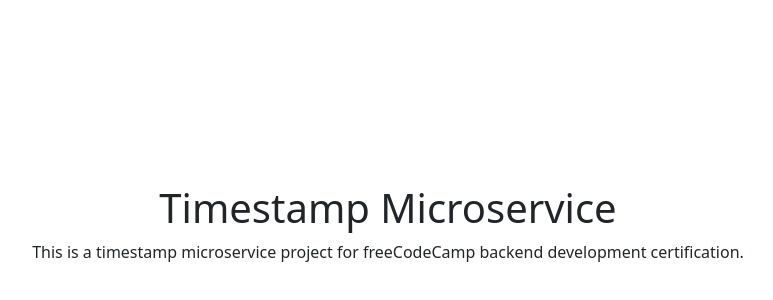
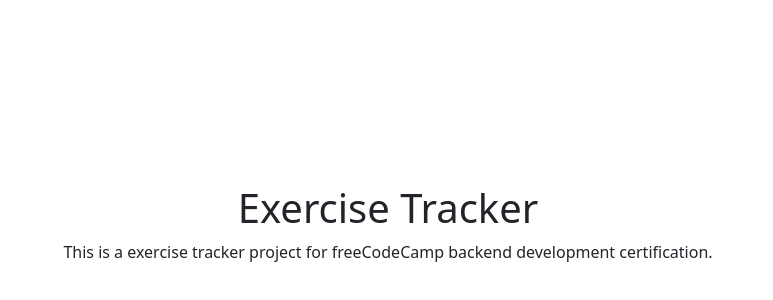
Before and after one commit to azerty0220pl/Timestamp_Microservice_FCC, a website: page views/index.html in a window 1280 px wide. Shown: the part 168-468 px from the top of the page, without its empty margins (252-1025 px from the left). Drawn offline with nearby package versions, Linux system fonts and the light colour scheme; files that its build step writes are made by us from their sources.

Commit message:
update to new project, mongoose install

```diff
--- a/package.json
+++ b/package.json
@@ -1,5 +1,5 @@
 {
-  "name": "timestamp-microservice",
+  "name": "exercise-tracker",
   "author": "Szymon Kokot",
   "version": "0.0.1",
   "description": "An FCC Backend Challenge",
@@ -10,8 +10,7 @@
   "dependencies": {
     "cors": "^2.8.5",
     "express": "^4.18.2",
-    "react": "^18.2.0",
-    "react-dom": "^18.2.0"
+    "mongoose": "^7.0.2"
   },
   "repository": {
     "type": "git",
--- a/views/index.html
+++ b/views/index.html
@@ -4,13 +4,13 @@
   <head>
     <meta charset="utf-8">
     <meta name="viewport" value="width=device-width, initial-scale=1.0">
-    <title>Timestamp Microservice</title>
+    <title>Exercise Tracker</title>
     <link rel="stylesheet" href="style.css">
     <link href="https://cdn.jsdelivr.net/npm/bootstrap@5.0.2/dist/css/bootstrap.min.css" rel="stylesheet" integrity="sha384-EVSTQN3/azprG1Anm3QDgpJLIm9Nao0Yz1ztcQTwFspd3yD65VohhpuuCOmLASjC" crossorigin="anonymous">
   </head>
 
   <body class="fluid-container d-flex justify-content-center align-items-center flex-column">
-    <h1 class="text-center">Timestamp Microservice</h1>
-    <p class="text-center">This is a timestamp microservice project for freeCodeCamp backend development certification.</p>
+    <h1 class="text-center">Exercise Tracker</h1>
+    <p class="text-center">This is a exercise tracker project for freeCodeCamp backend development certification.</p>
   </body>
 </html>
```
Also changed, not shown: 1 other file.
